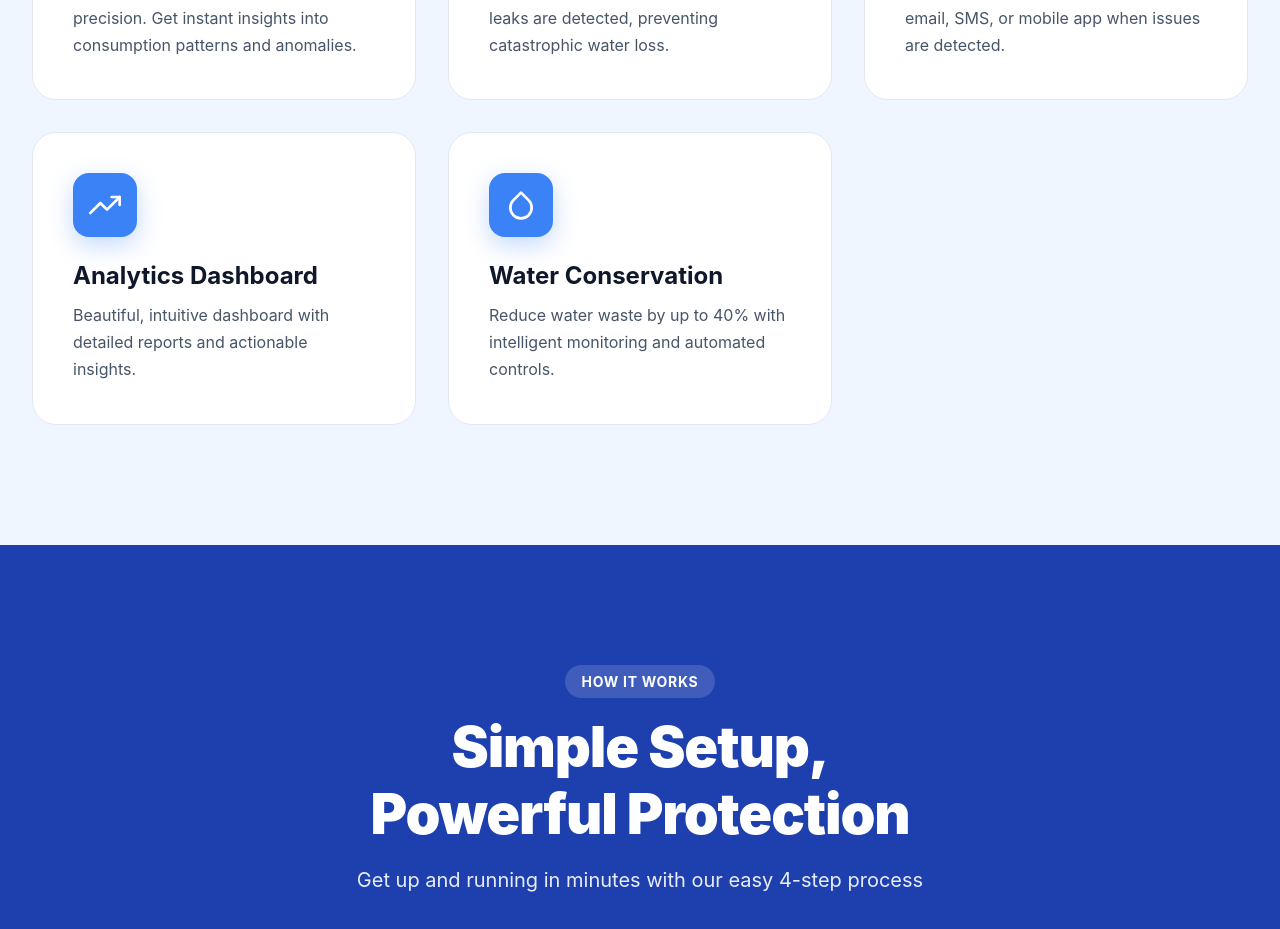
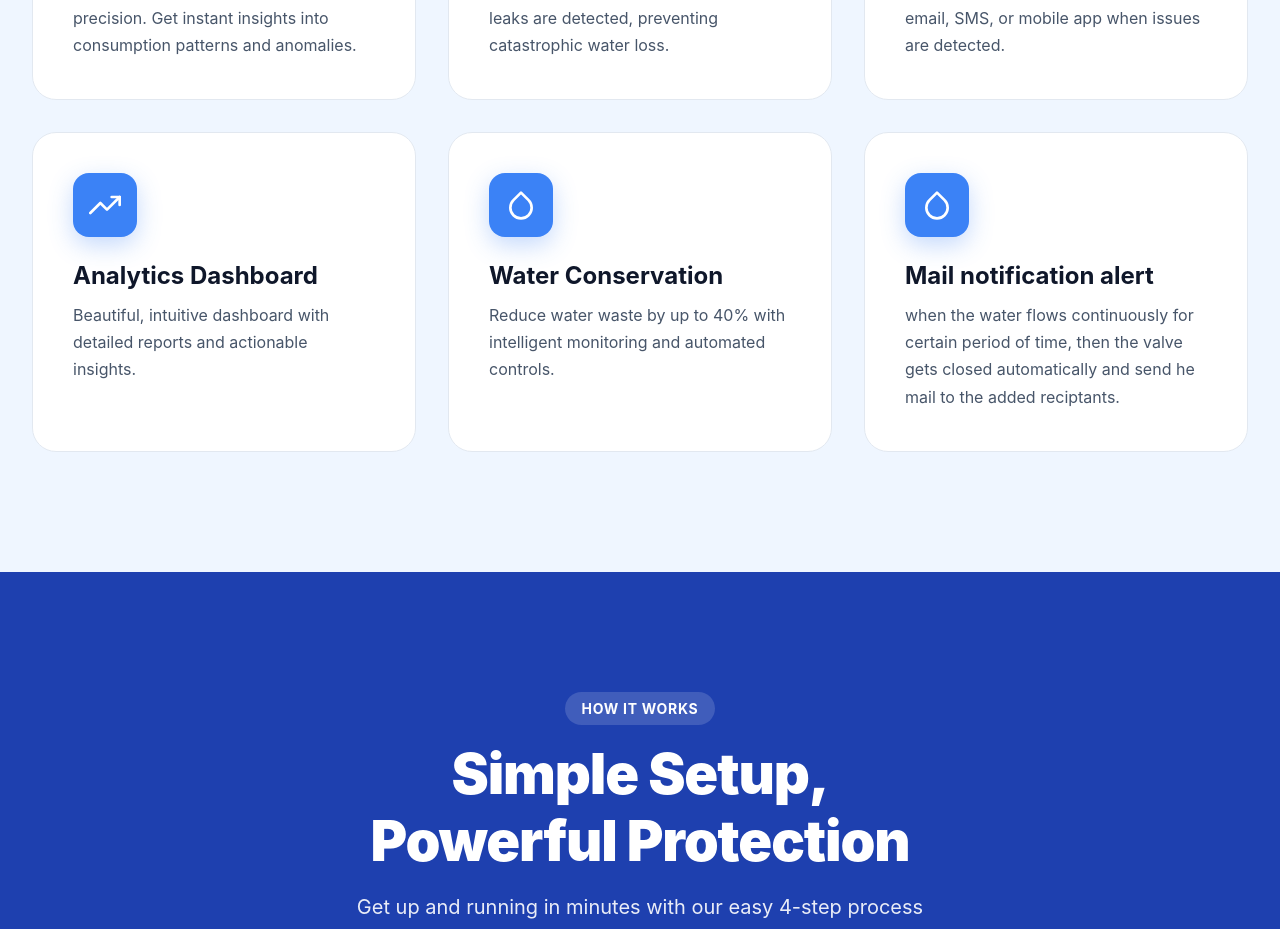
Before and after one commit to SudharsanDeepak/Hydro-FlowGauge, a React (Vite) app: page / in a window 1280 px wide. Shown: the part 1440-2369 px from the top of the page. Built offline with nearby package versions, Linux system fonts and the light colour scheme.

Commit message:
updated landing page

```diff
--- a/src/pages/LandingPro.jsx
+++ b/src/pages/LandingPro.jsx
@@ -316,6 +316,12 @@ export default function LandingPro() {
                             description="Reduce water waste by up to 40% with intelligent monitoring and automated controls."
                             delay={500}
                         />
+                        <FeatureCard
+                            icon={<WaterDropIcon className="feature-icon" />}
+                            title="Mail notification alert"
+                            description="when the water flows continuously for certain period of time, then the valve gets closed automatically and send he mail to the added reciptants."
+                            delay={500}
+                        />
                     </div>
                 </div>
             </section>
```
